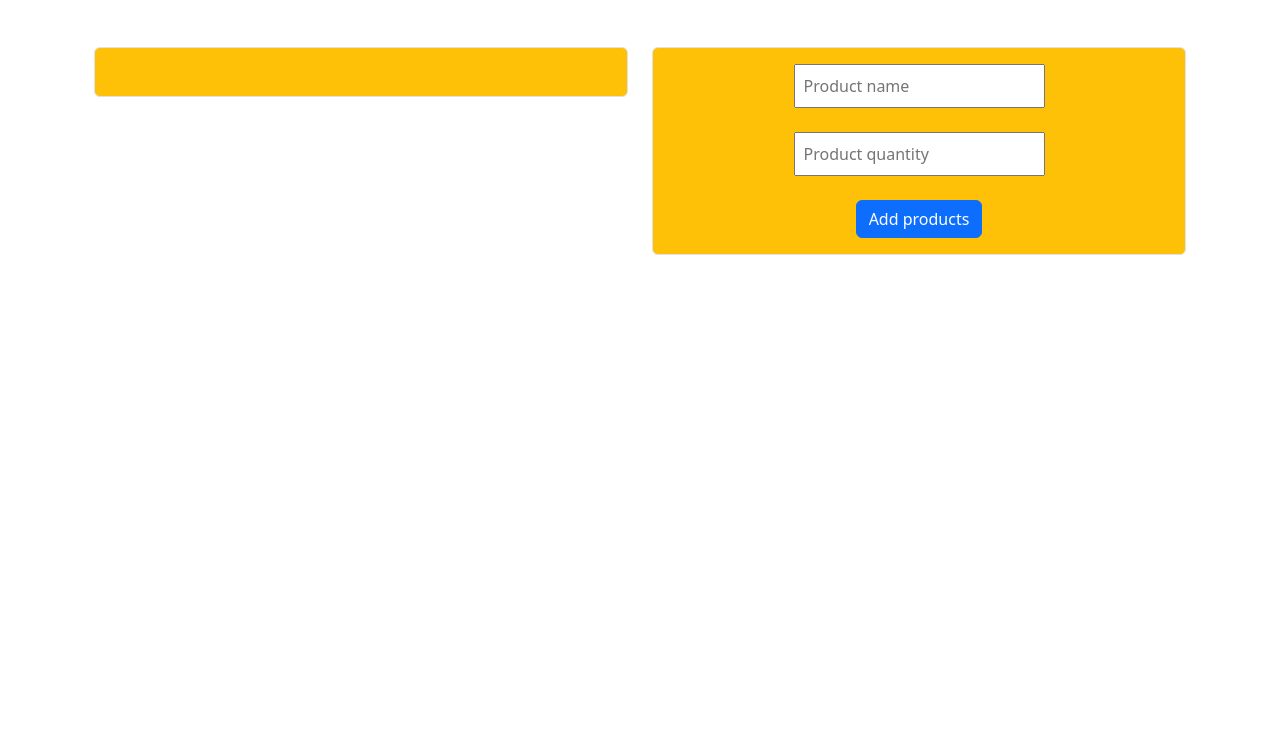
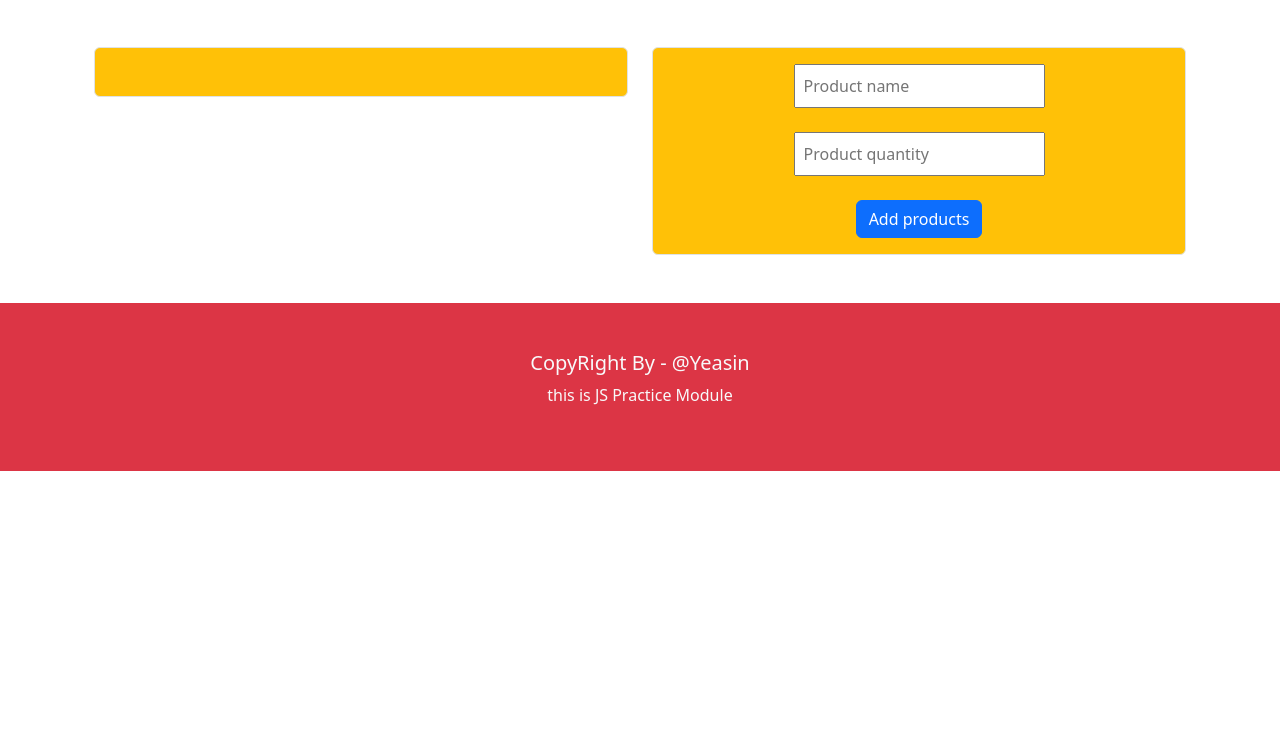
Before and after one commit to ayeasin14/shopping-cartn, a plain HTML site: page index.html in a window 1280 px wide. Shown: the part 57-800 px from the top of the page. Drawn offline with nearby package versions, Linux system fonts and the light colour scheme.

Commit message:
final commit

```diff
--- a/index.html
+++ b/index.html
@@ -9,7 +9,7 @@
         integrity="sha384-iYQeCzEYFbKjA/T2uDLTpkwGzCiq6soy8tYaI1GyVh/UjpbCx/TYkiZhlZB6+fzT" crossorigin="anonymous">
 </head>
 
-<body class="container">
+<body>
 
     <header>
         <nav class="navbar navbar-expand-lg bg-primary">
@@ -47,7 +47,7 @@
             </div>
         </nav>
     </header>
-    <main>
+    <main class="container">
 
         <section class="my-5">
 
@@ -77,6 +77,20 @@
         </section>
     </main>
 
+    <footer class="">
+        <div class="p-5 bg-danger text-center">
+            <div class="text-light">
+                <h5>
+                    CopyRight By - @Yeasin
+                </h5>
+
+                <p>
+                    this is JS Practice Module
+
+                </p>
+            </div>
+        </div>
+    </footer>
 
     <script src="https://cdn.jsdelivr.net/npm/bootstrap@5.2.1/dist/js/bootstrap.bundle.min.js"
         integrity="sha384-u1OknCvxWvY5kfmNBILK2hRnQC3Pr17a+RTT6rIHI7NnikvbZlHgTPOOmMi466C8"
```
